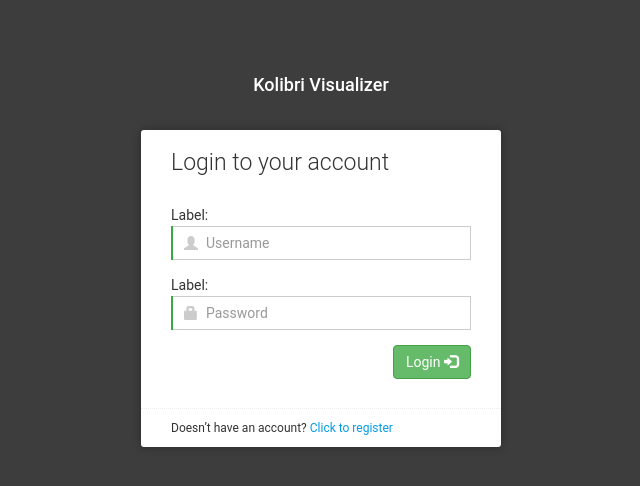
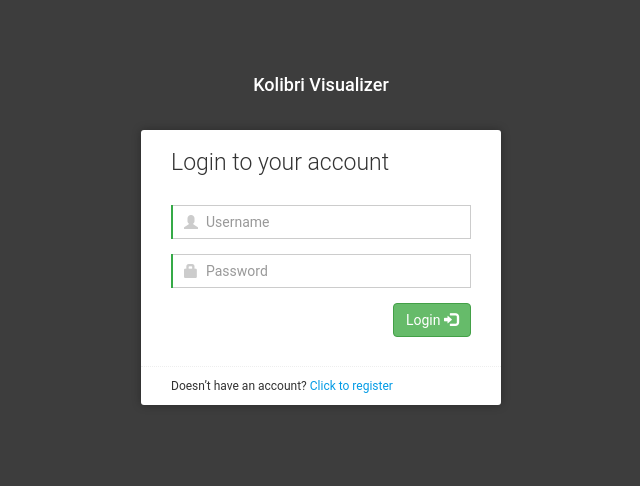
Before and after one commit to soniaguptacmu/Dashboard, a Django app: page /nalanda/login in a window 1280 px wide. Shown: the top 486 px of the page, without its empty margins (319-959 px from the left). Run offline with Django 3.2, Linux system fonts and the light colour scheme; some libraries are stand-ins or nearby versions.

Commit message:
update login

```diff
--- a/mysite/nalanda/templates/login.html
+++ b/mysite/nalanda/templates/login.html
@@ -12,12 +12,10 @@
     <div class="content">
         <h2>Login to your account</h2>
         <form class="login-form" method="POST" action="/login">
-	        Label:
             <div class="input">
                 <i class="glyphicon glyphicon-user"></i>
                 <input name="username" type="text" class="form-control" placeholder="Username">
             </div>
-            Label:
             <div class="input">
                 <i class="glyphicon glyphicon-lock"></i>
                 <input name="password" type="password" class="form-control" placeholder="Password">
```
